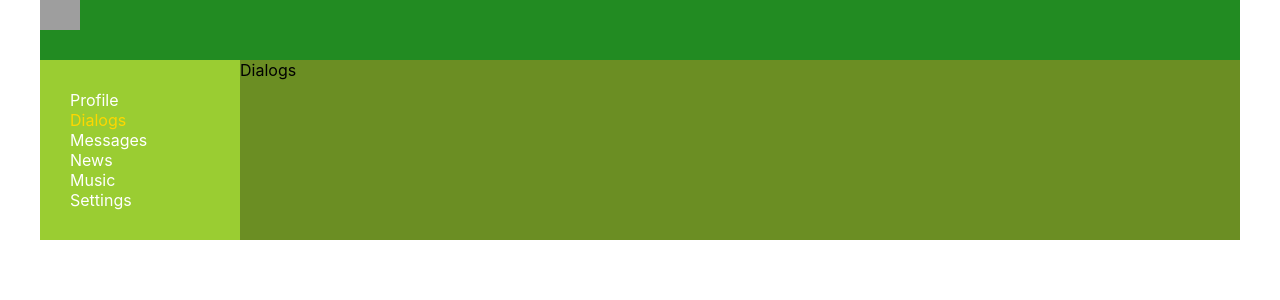
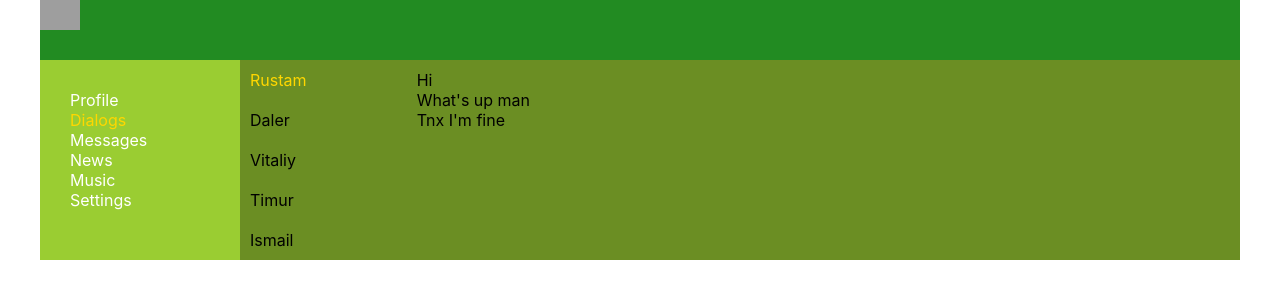
Before and after one commit to LuckyThugLife/samurai_way_soc_net_ts, a React (Create React App) app: page /dialogs in a window 1280 px wide. Shown: the top 300 px of the page. Built offline with nearby package versions, Linux system fonts and the light colour scheme; grey boxes are pictures that could not be loaded.

Commit message:
CSS for dialogs page

```diff
--- a/src/components/Dialogs/Dialogs.module.css
+++ b/src/components/Dialogs/Dialogs.module.css
@@ -0,0 +1,20 @@
+.dialogs{
+    display:grid;
+    grid-template-columns: 2fr 10fr;
+}
+
+.dialogsItems .dialog{
+padding: 10px;
+}
+
+.dialogsItems .active{
+    color: gold;
+}
+
+.messages{
+padding: 10px;
+}
+
+.messages .message{
+
+}
--- a/src/components/Dialogs/Dialogs.tsx
+++ b/src/components/Dialogs/Dialogs.tsx
@@ -3,13 +3,34 @@ import c from './Dialogs.module.css';
 
 
 function Dialogs() {
-  return (
+    return (
 
-<div>
-    Dialogs
-</div>
+        <div className={c.dialogs}>
+            <div className={c.dialogsItems}>
+                <div className={c.dialog + ' ' + c.active}>
+                    Rustam
+                </div>
+                <div className={c.dialog}>
+                    Daler
+                </div>
+                <div className={c.dialog}>
+                    Vitaliy
+                </div>
+                <div className={c.dialog}>
+                    Timur
+                </div>
+                <div className={c.dialog}>
+                    Ismail
+                </div>
+            </div>
+            <div className={c.messages}>
+                <div className={c.message}>Hi</div>
+                <div className={c.message}>What's up man</div>
+                <div className={c.message}>Tnx I'm fine</div>
+            </div>
+        </div>
 
-  );
+    );
 }
 
 export default Dialogs;
```
